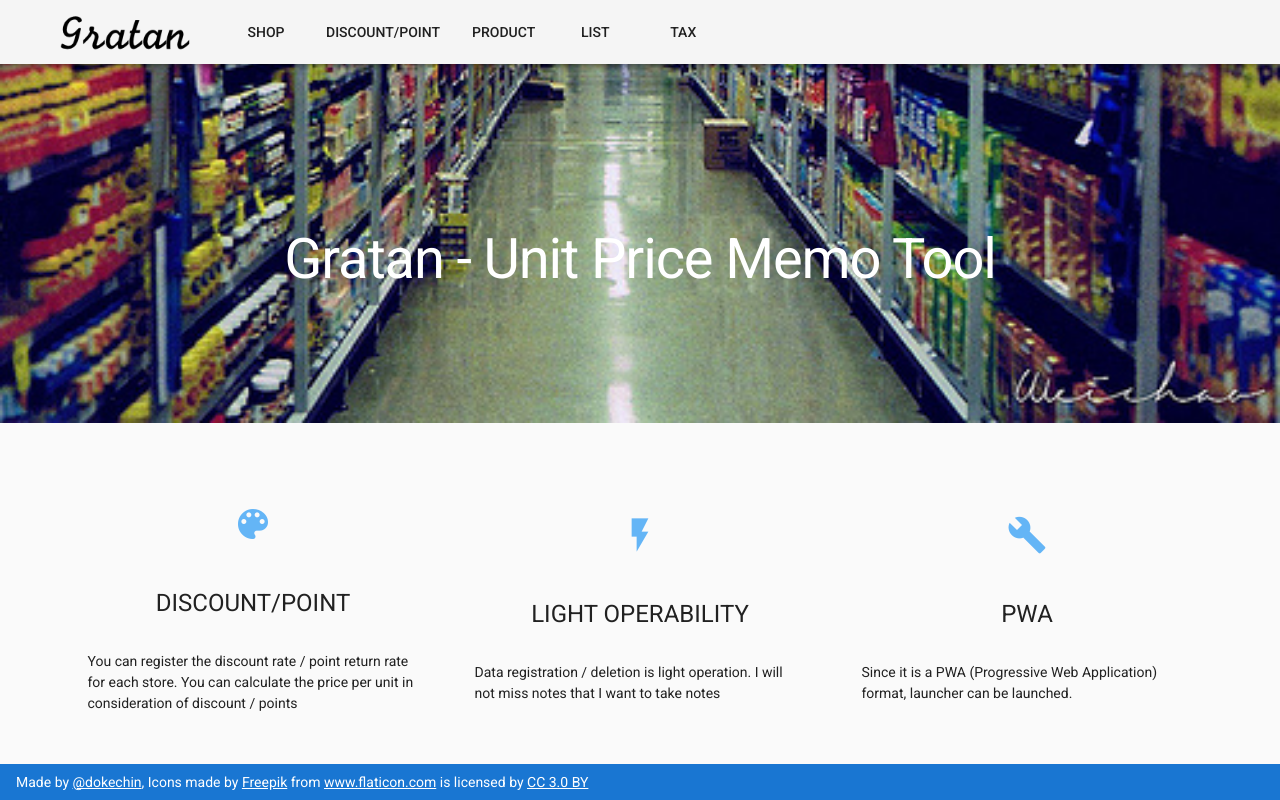
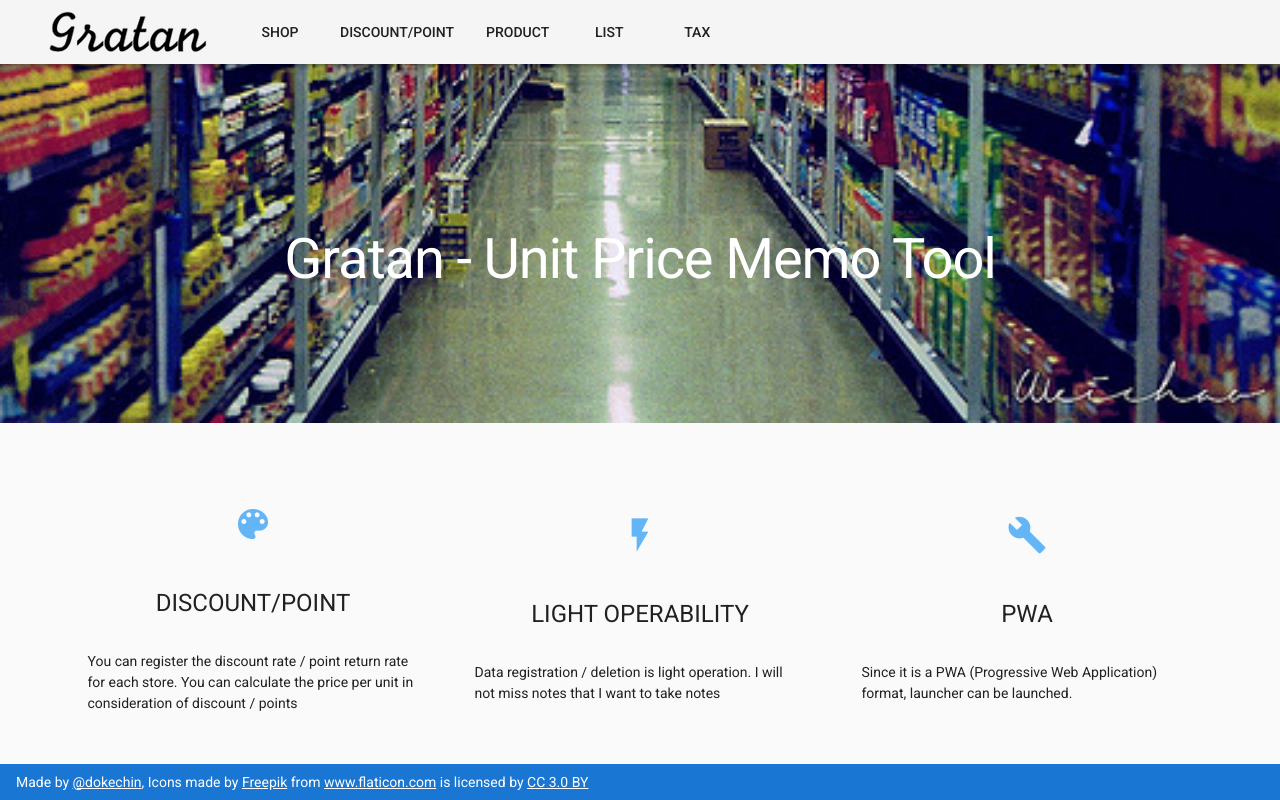
Before and after one commit to dokechin/gratan, a Vue app: page /discount in a window 1280 px wide. Built offline with nearby package versions, Linux system fonts and the light colour scheme.

Commit message:
update toolbar

```diff
--- a/src/App.vue
+++ b/src/App.vue
@@ -1,9 +1,10 @@
 <template>
-  <v-app light>
+  <v-app light left-fixed-sidebar>
     <v-navigation-drawer
       absolute
       class="hidden-md-and-up"
-      v-model="sideNav">
+      v-model="sideNav"
+      >
       <v-toolbar flat>
         <v-list>
           <v-list-tile>
@@ -22,11 +23,11 @@
       </v-list>
     </v-navigation-drawer>
     <v-toolbar app>
-      <v-toolbar-side-icon @click.stop="sideNav = !sideNav" class="hidden-md-and-up" ma-0 />
-      <v-toolbar-title class="ml-0">
-        <v-btn flat to="/" active-class><img src="./assets/logo.png" width="150"/></v-btn>
+      <v-toolbar-side-icon @click.stop="sideNav = !sideNav" class="hidden-md-and-up"/>
+      <v-toolbar-title class="ml-0 my-0">
+        <v-btn flat to="/" active-class><img src="./assets/logo.png"/></v-btn>
       </v-toolbar-title>
-      <v-toolbar-items class="hidden-sm-and-down">
+      <v-toolbar-items class="hidden-sm-and-down ma-0">
         <v-btn v-for="item in items" :key="item.title" flat :to="item.to">{{ item.title }}</v-btn>
       </v-toolbar-items>
     </v-toolbar>
@@ -65,4 +66,13 @@ export default {
 </script>
 
 <style>
+  .list__tile__title > .btn, .toolbar__title > .btn{
+    display: inline-block;
+    width: 180px;
+    height: 50px;
+  }
+  .list__tile__title {
+    height: 50px;
+  }
+
 </style>
```
Also changed, not shown: src/assets/logo.png.
